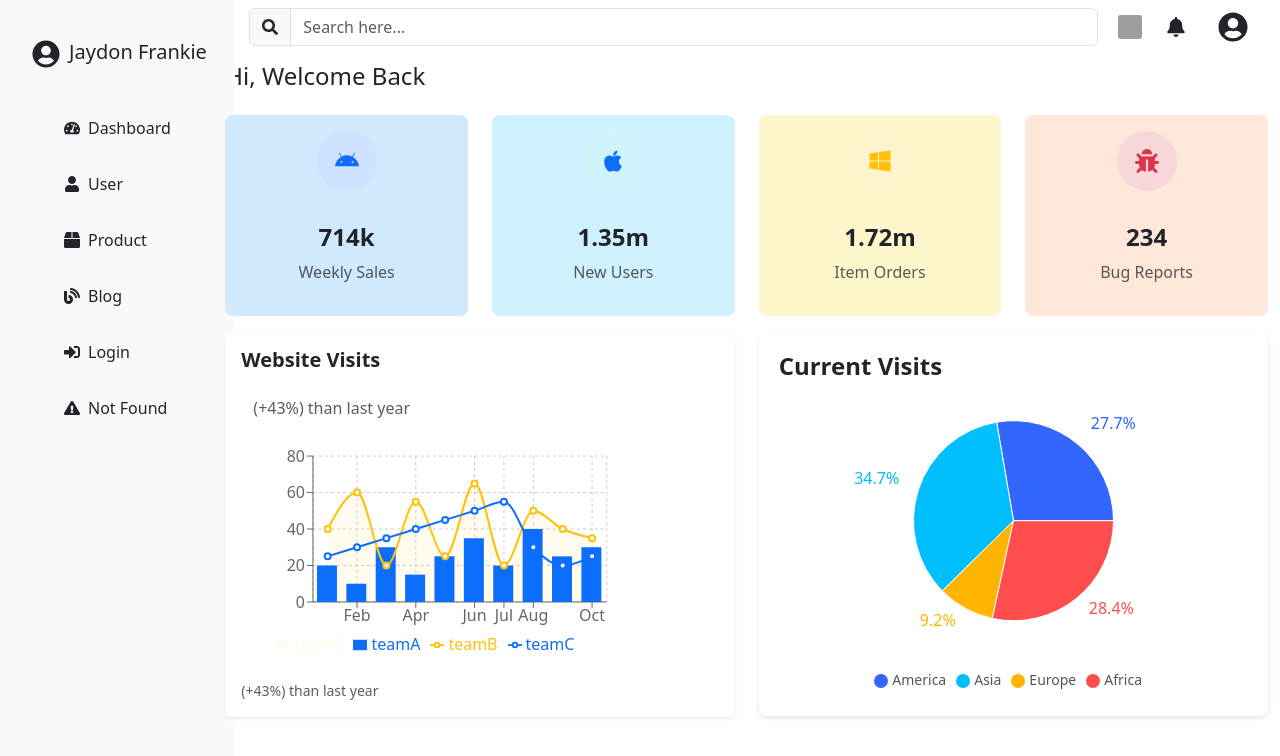
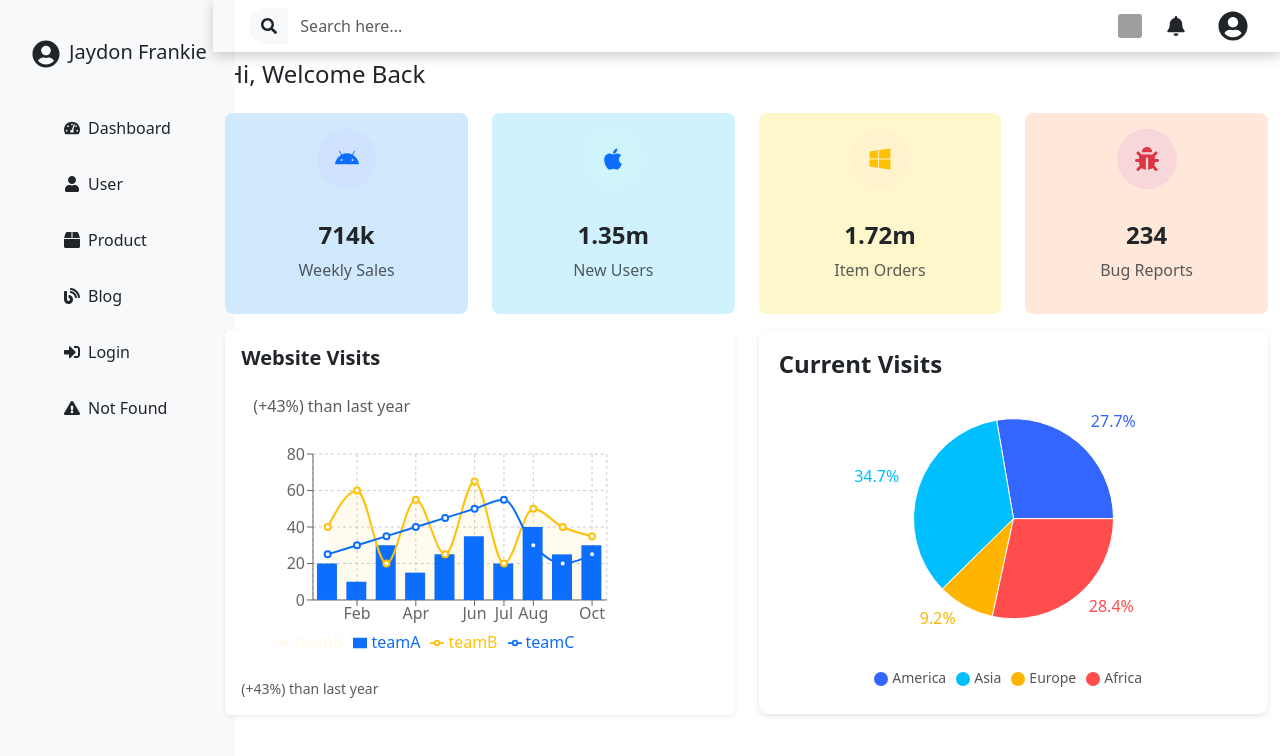
Before and after one commit to Dhanshripawade/LoginFrom, a React (Vite) app in the folder loginfrom/: page /dashboard in a window 1280 px wide. Shown: the top 756 px of the page. Built offline with nearby package versions, Linux system fonts and the light colour scheme; grey boxes are pictures that could not be loaded.

Commit message:
navbar section add dropdown buttons

```diff
--- a/loginfrom/src/layout/Navbar.jsx
+++ b/loginfrom/src/layout/Navbar.jsx
@@ -1,53 +1,77 @@
-import React from "react";
+import React, { useState } from "react";
 import Container from "react-bootstrap/Container";
 import Form from "react-bootstrap/Form";
 import Navbar from "react-bootstrap/Navbar";
-import { FormControl, InputGroup } from "react-bootstrap";
+import {  Button } from "react-bootstrap";
+
+import { FormControl, InputGroup, Dropdown } from "react-bootstrap";
 import { FaSearch, FaBell, FaUserCircle } from "react-icons/fa";
 
+const Navbar1 = () => {
+  const [showDropdown, setShowDropdown] = useState(false);
 
-const Navbar1 = () => {
+  return (
+    <div>
+      <Navbar
+        className="d-flex align-items-center px-4 py-2 text-dark"
+        style={{
 
 
-  return (
-    <div >
-      <Navbar
-      className='d-flex align-items-center px-4 py-2 '
-
+          boxShadow: "0 4px 12px rgba(0, 0, 0, 0.2)"
+        }}
       >
-        <Container fluid className="">
-          <Form className="d-flex flex-grow-1" >
-            <InputGroup className="w-100"  style={{
-          borderBottomLeftRadius: "20px",
-          borderBottomRightRadius: "20px",
-        }}>
-              <InputGroup.Text>
-              <FaSearch />
+        <Container fluid>
+          <Form className="d-flex flex-grow-1 me-4">
+            <InputGroup className="w-100" style={{ borderRadius: "30px", overflow: "hidden" }}>
+              <InputGroup.Text style={{  border: "none" }}>
+                <FaSearch />
               </InputGroup.Text>
               <FormControl
                 type="search"
                 placeholder="Search here..."
-                className="me-2"
+                style={{ border: "none", outline: "none", boxShadow: "none" }}
               />
             </InputGroup>
           </Form>
         </Container>
 
-
-        <div className="d-flex align-items-center gap-3">
-
-        <img
+        <div className="d-flex align-items-center gap-3 position-relative">
+          <img
             src="https://encrypted-tbn0.gstatic.com/images?q=tbn:ANd9GcTlIkjWuYPdlUlSxLDGzGUk8HV7JDUqdgqQvg&s"
             alt="India Flag"
             width="24"
             height="24"
-            style={{ borderRadius: '10%' }}
+            style={{ borderRadius: "10%" }}
           />
 
-        <FaBell size={20} className="cursor-pointer text-dark mx-2" />
+          <FaBell size={20} className="cursor-pointer text-dark mx-2" />
 
-        {/* User Avatar */}
-        <FaUserCircle size={30} className="cursor-pointer text-dark mx-2" />
+          <div>
+            <FaUserCircle
+              size={30}
+              className="cursor-pointer text-dark mx-2"
+              onClick={() => setShowDropdown(!showDropdown)}
+            />
+            {showDropdown && (
+              <div
+                style={{
+                  position: "absolute",
+                  right: 0,
+                  top: "40px",
+                  background: "#fff",
+                  borderRadius: "8px",
+                  boxShadow: "0 4px 8px rgba(0,0,0,0.1)",
+                  padding: "10px",
+                  zIndex: 1000,
+                  minWidth: "150px"
+                }}
+              >
+                <Button className="btn btn-primary w-100 mb-2 p-1" href="/">Login</Button>
+                <Button className="btn btn-success w-100" href="/signUp">Signup</Button>
+
+              </div>
+            )}
+          </div>
         </div>
       </Navbar>
     </div>
```
